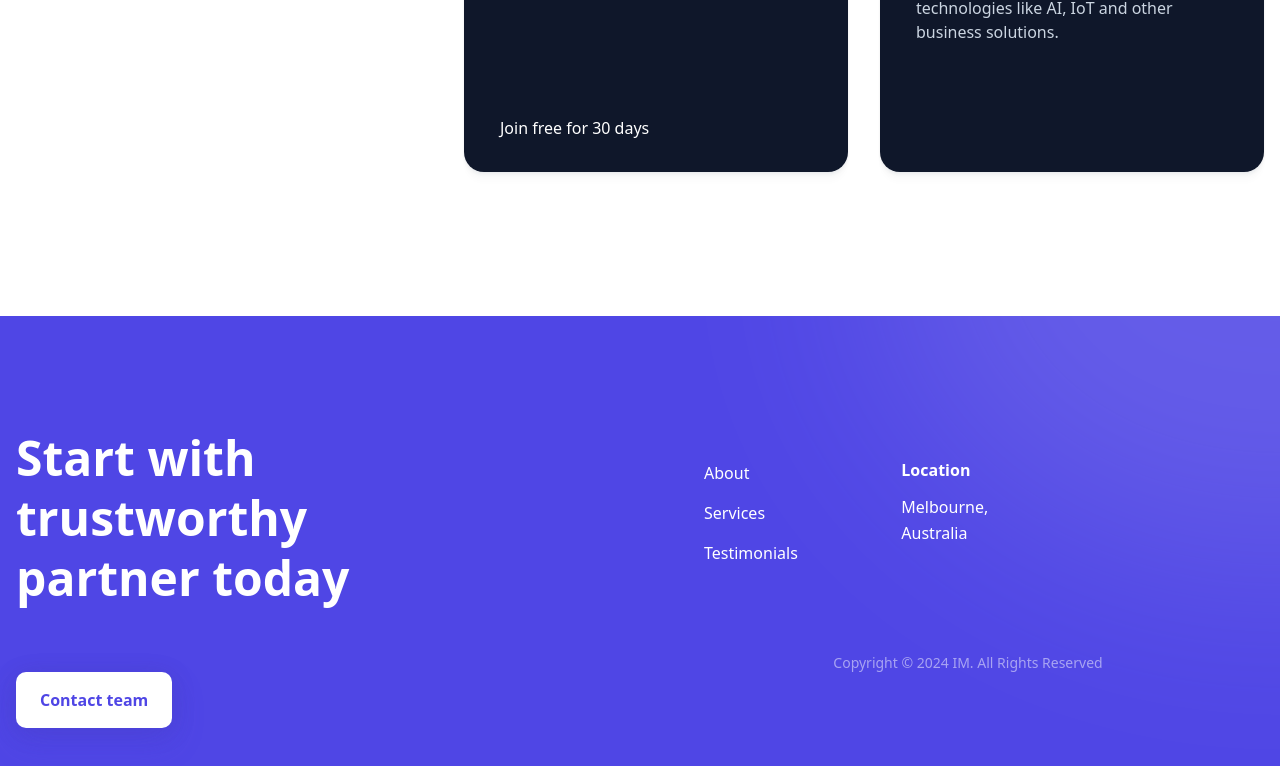
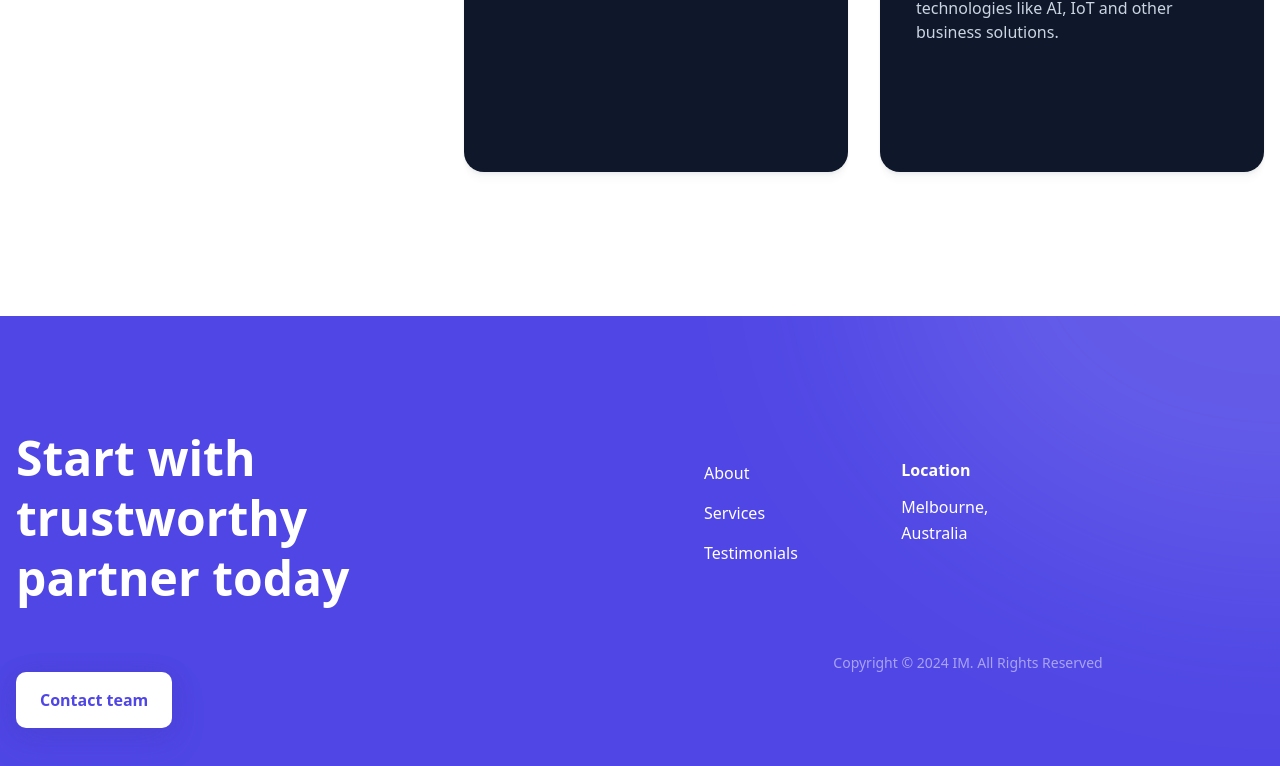
Before and after one commit to ask-IMC/important, a plain HTML site: page index.html in a window 1280 px wide. Shown: the part 2285-3051 px from the top of the page. Drawn offline with nearby package versions, Linux system fonts and the light colour scheme; a web font is replaced by a local one.

Commit message:
Update index.html
removed unused span

```diff
--- a/index.html
+++ b/index.html
@@ -97,7 +97,6 @@
                           <p class="mb-24 text-blueGray-300 font-medium">Trust in our reliable team of experts dedicated to delivering exceptional results and unparalleled support.</p>
                         </div>
                         <a class="inline-flex items-center max-w-max text-white hover:text-gray-200" href="#">
-                          <span class="mr-2 font-sans font-medium">Join free for 30 days</span>
                           <svg width="19" height="18" viewbox="0 0 19 18" fill="none" xmlns="http://www.w3.org/2000/svg" class="hidden">
                             <path d="M11 3.75L16.25 9M16.25 9L11 14.25M16.25 9L2.75 9" stroke="currentColor" stroke-width="2" stroke-linecap="round" stroke-linejoin="round"></path>
                           </svg>
```
